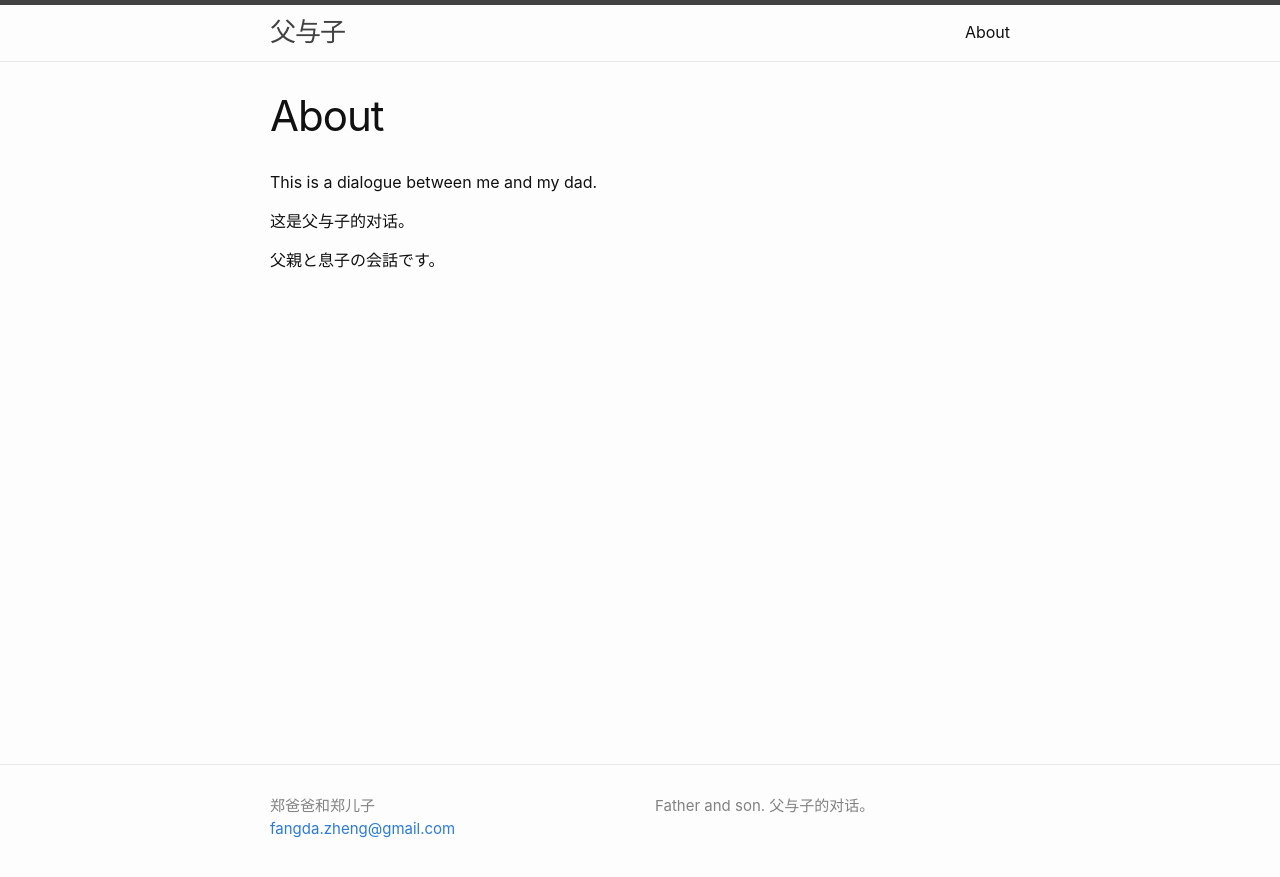
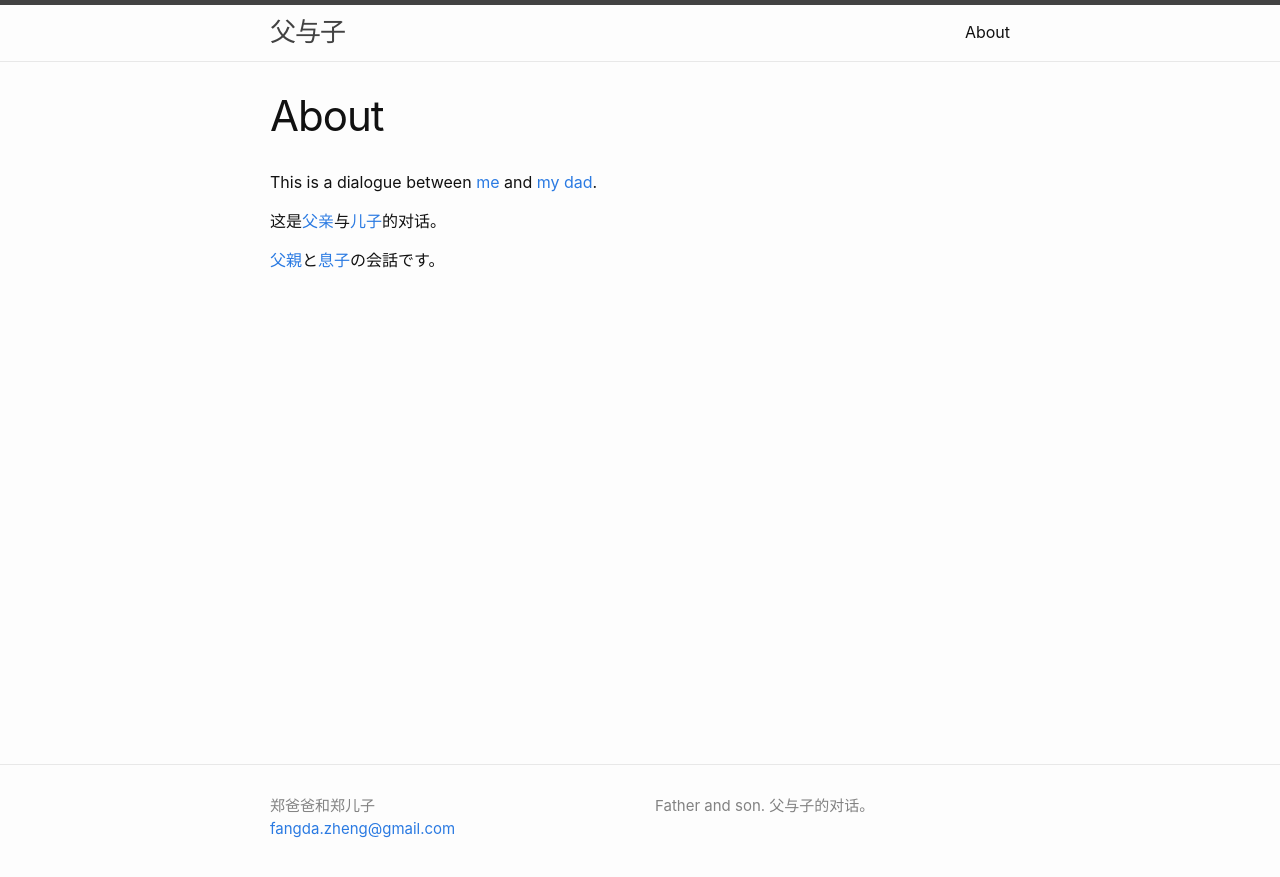
Before and after one commit to fuyuzi/fuyuzi.github.io, a Jekyll site: the page built from about.md, in a window 1280 px wide. Shown: the top 877 px of the page. Built offline with Jekyll 4.4.1, drawn with Linux system fonts in a browser that asks for light colours.

Commit message:
Add personal links to "about" page.

```diff
--- a/about.md
+++ b/about.md
@@ -4,8 +4,11 @@ title: About
 permalink: /about/
 ---
 
-This is a dialogue between me and my dad.
+This is a dialogue between [me] and [my dad][dad].
 
-这是父与子的对话。
+这是[父亲][dad]与[儿子][me]的对话。
 
-父親と息子の会話です。
+[父親][dad]と[息子][me]の会話です。
+
+[dad]: https://www.bsu.edu/academics/collegesanddepartments/modern-languages-classics/about-us/faculty-staff/faculty-staff/zheng-guohe
+[me]: https://github.com/dan-zheng
```
